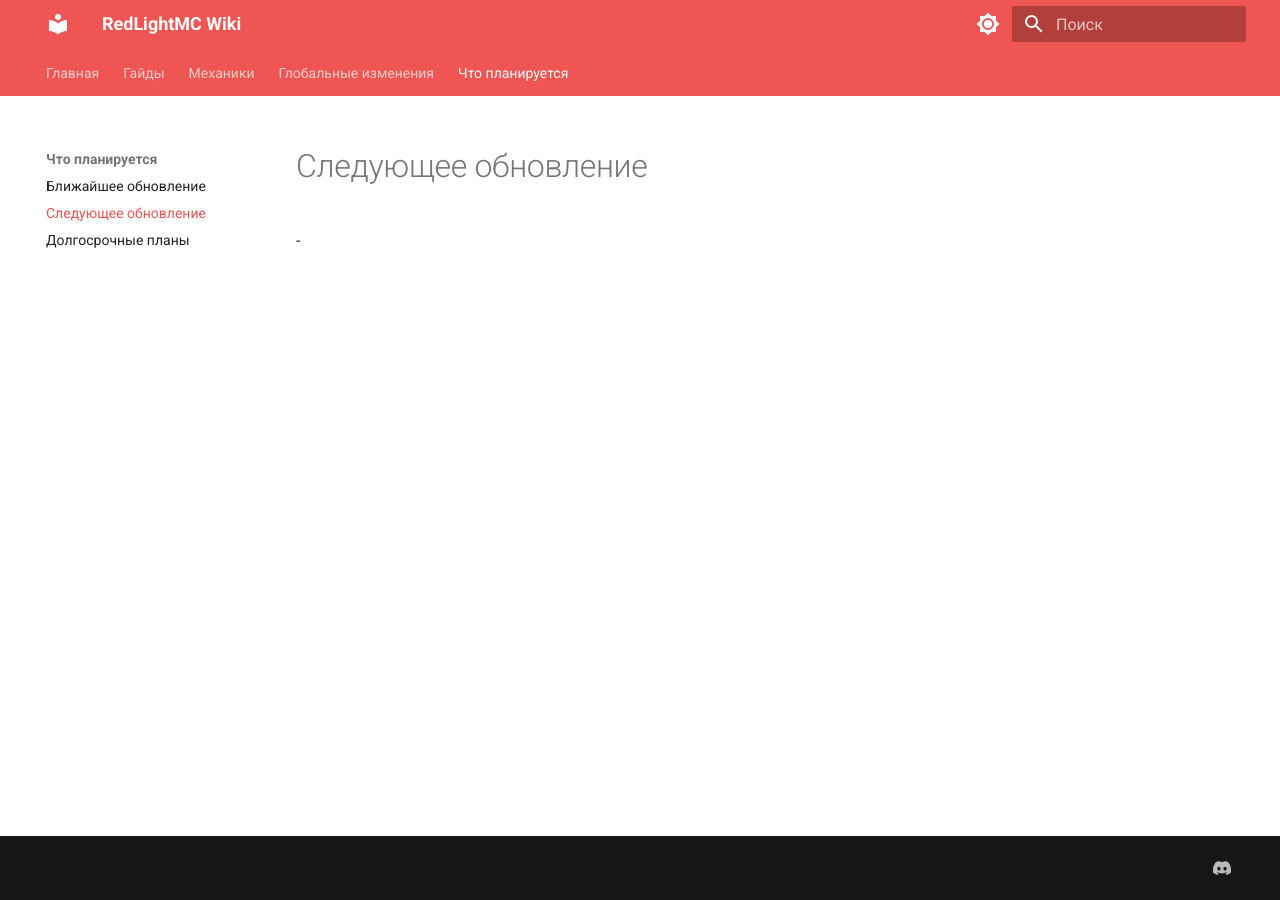
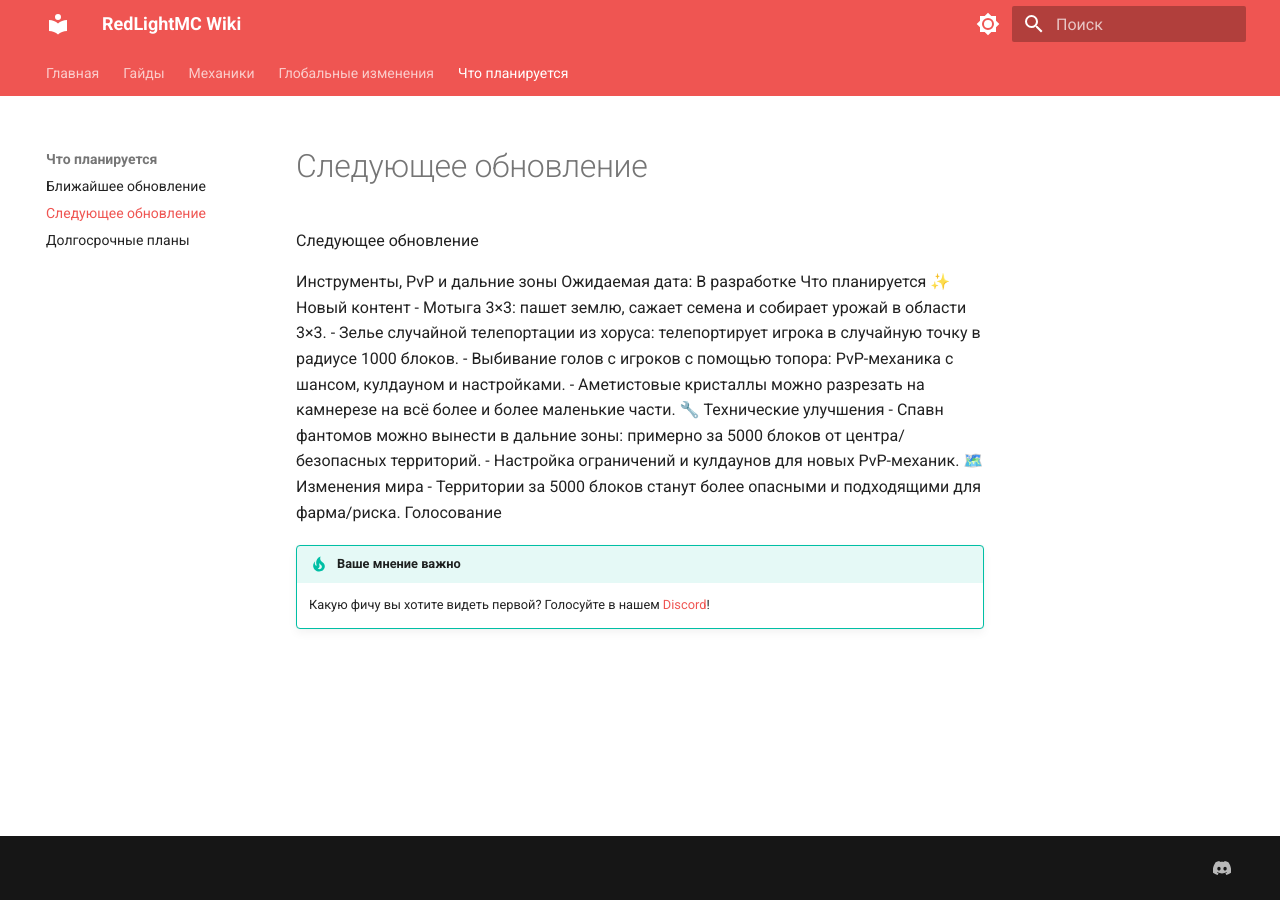
Before and after one commit to pluginfixs-a11y/redlight-wiki, an MkDocs documentation site: the page built from docs/roadmap/update-2.md, in a window 1280 px wide. Built offline with MkDocs 1.6.1 and Material for MkDocs 9.7.7, drawn with Linux system fonts in a browser that asks for light colours.

Commit message:
Update update-2.md

```diff
--- a/docs/roadmap/update-2.md
+++ b/docs/roadmap/update-2.md
@@ -1 +1,23 @@
--
+Следующее обновление
+<!-- ═══════════════════════════════════════════════════════════════
+ШАБЛОН: Следующее обновление (Update 2)
+Инструкция:
+1. Укажите название обновления
+2. Опишите более масштабные изменения
+═══════════════════════════════════════════════════════════════ -->
+Инструменты, PvP и дальние зоны
+Ожидаемая дата: В разработке
+Что планируется
+✨ Новый контент
+- Мотыга 3×3: пашет землю, сажает семена и собирает урожай в области 3×3.
+- Зелье случайной телепортации из хоруса: телепортирует игрока в случайную точку в радиусе 1000 блоков.
+- Выбивание голов с игроков с помощью топора: PvP-механика с шансом, кулдауном и настройками.
+- Аметистовые кристаллы можно разрезать на камнерезе на всё более и более маленькие части.
+🔧 Технические улучшения
+- Спавн фантомов можно вынести в дальние зоны: примерно за 5000 блоков от центра/безопасных территорий.
+- Настройка ограничений и кулдаунов для новых PvP-механик.
+🗺️ Изменения мира
+- Территории за 5000 блоков станут более опасными и подходящими для фарма/риска.
+Голосование
+!!! tip "Ваше мнение важно"
+    Какую фичу вы хотите видеть первой? Голосуйте в нашем [Discord](https://discord.gg/ВАША_ССЫЛКА)!
```
